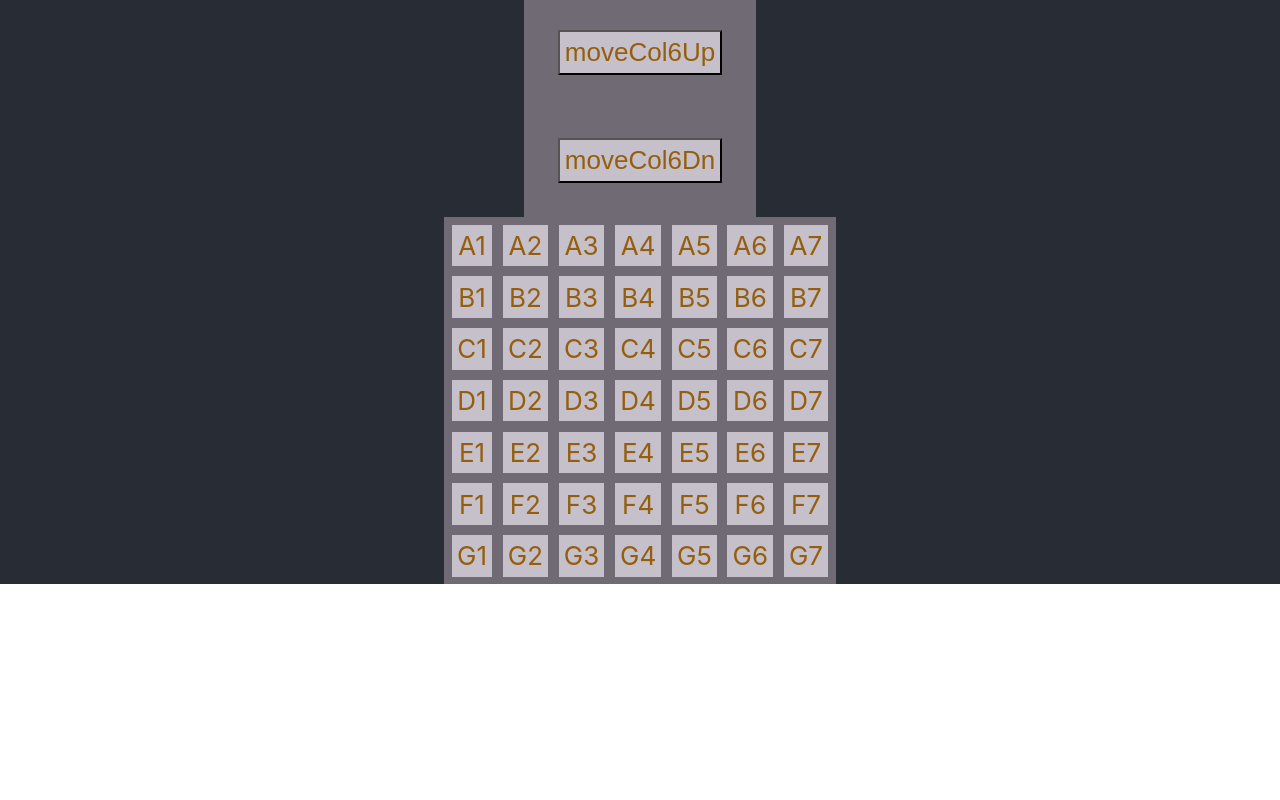
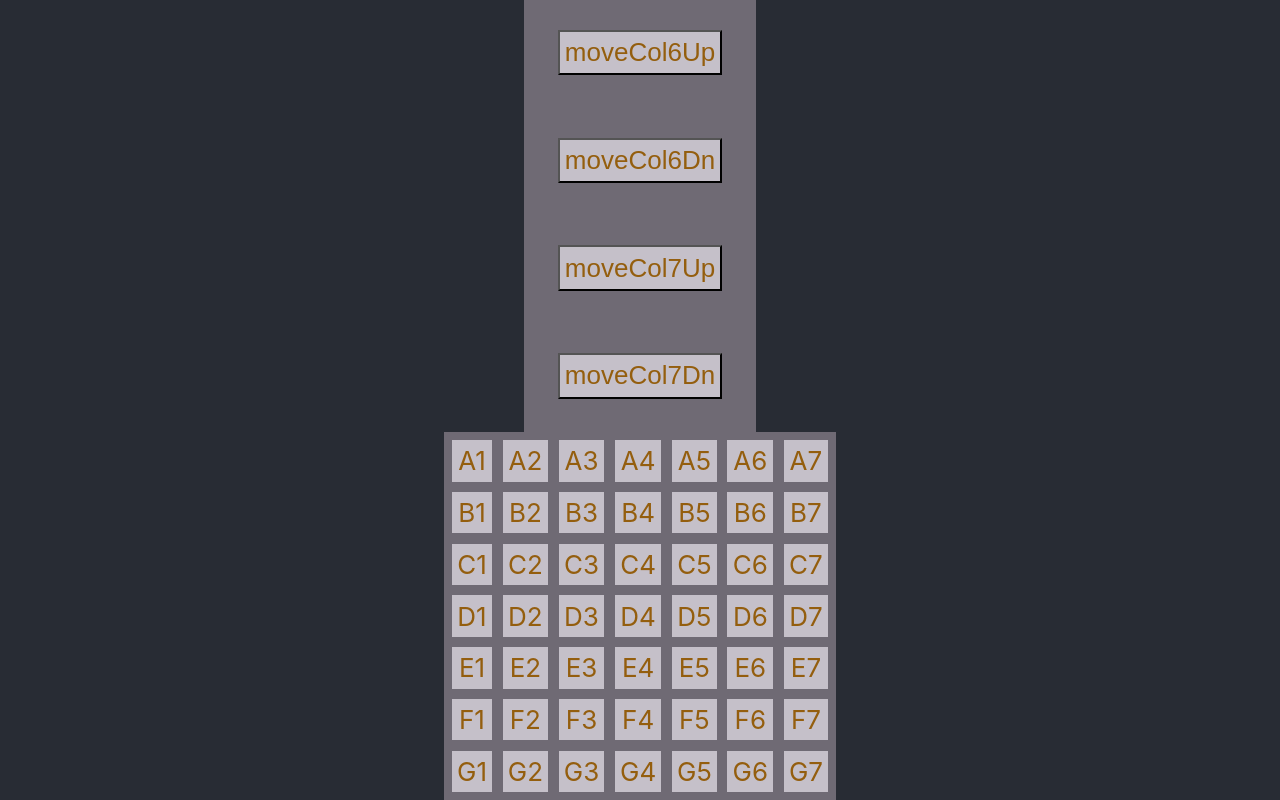
Before and after one commit to Astronatural/solospike, a React (Create React App) app: page / in a window 1280 px wide. Shown: the part 949-1749 px from the top of the page. Before the commit the page ends 1533 px from the top, so only its background shows below. Built offline with nearby package versions, Linux system fonts and the light colour scheme.

Commit message:
all columns up and down

```diff
--- a/src/SevenBy.js
+++ b/src/SevenBy.js
@@ -15,6 +15,38 @@ function SevenBy() {
         { name: "F1", position: 35 }, { name: "F2", position: 36 }, { name: "F3", position: 37 }, { name: "F4", position: 38 }, { name: "F5", position: 39 }, { name: "F6", position: 40 }, { name: "F7", position: 41 },
         { name: "G1", position: 42 }, { name: "G2", position: 43 }, { name: "G3", position: 44 }, { name: "G4", position: 45 }, { name: "G5", position: 46 }, { name: "G6", position: 47 }, { name: "G7", position: 48 }
     ]);
+
+    //  affect A7->G7 GTG  6->48
+    function moveCol7Up(grid) {
+        for (let i = 0; i < 49; i++) {
+            if ((grid[i].position +1) % 7 === 0) {
+                grid[i].position -= 7;
+            } if ((grid[i].position) < 0) {
+                grid[i].position = 48;
+            }
+        }
+        console.log('at end', grid);
+        grid.sort(function (a, b) {
+            return a.position - b.position;
+        });
+        setGrid([...grid]);
+    }
+
+    //  affect A7->G7 GTG  6->48
+    function moveCol7Dn(grid) {
+        for (let i = 0; i < 49; i++) {
+            if ((grid[i].position +1) % 7 === 0) {
+                grid[i].position += 7;
+            } if ((grid[i].position) > 48) {
+                grid[i].position = 6;
+            }
+        }
+        console.log('at end', grid);
+        grid.sort(function (a, b) {
+            return a.position - b.position;
+        });
+        setGrid([...grid]);
+    }
 
     //  affect A6->G6  GTG  5->47
     function moveCol6Up(grid) {
@@ -208,8 +240,8 @@ function SevenBy() {
                 <button onClick={() => moveCol6Up(grid)}>moveCol6Up</button>
                 <button onClick={() => moveCol6Dn(grid)}>moveCol6Dn</button>
 
-                {/* <button onClick={() => moveCol7Dn(grid)}>moveCol1Dn</button> */}
-                {/* <button onClick={() => moveCol7Up(grid)}>moveCol1Up</button> */}
+                <button onClick={() => moveCol7Up(grid)}>moveCol7Up</button>
+                <button onClick={() => moveCol7Dn(grid)}>moveCol7Dn</button>
 
 
 
```
